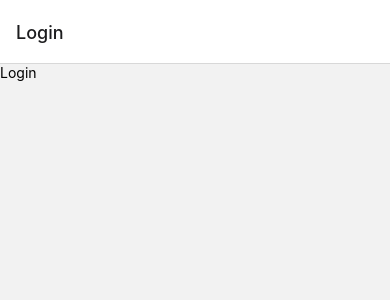
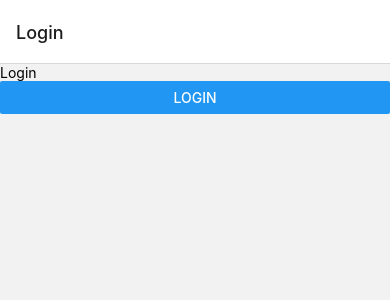
Before and after one commit to Rafid41/React-Native_practice-CRUD, a React Native app: screen /Login in a window 390 px wide. Shown: the top 300 px of the page. Built offline with nearby package versions, Linux system fonts and the light colour scheme.

Commit message:
simple navigation/routing between components

```diff
--- a/App.js
+++ b/App.js
@@ -7,6 +7,7 @@ import Store from "./src/redux/store";
 import { NavigationContainer } from "@react-navigation/native";
 import { createStackNavigator } from "@react-navigation/stack";
 import Login from "./src/Components/Login/Login";
+import NavigationTab from "./src/Components/NavigationTab/NavigationTab";
 
 // main stack  //stack navigationk stack akare shajabe
 const Stack = createStackNavigator();
@@ -17,7 +18,9 @@ export default function App() {
                 {/* Routing ekhane */}
                 <Stack.Navigator>
                     {/* name="Login" navbar e login dekhabe name */}
+                    {/* Stack e kono route add korle ekta props pass hy, eta pore access kora jay */}
                     <Stack.Screen name="Login" component={Login} />
+                    <Stack.Screen name="Home" component={NavigationTab} />
                 </Stack.Navigator>
             </Provider>
         </NavigationContainer>
--- a/src/Components/Login/Login.js
+++ b/src/Components/Login/Login.js
@@ -1,12 +1,19 @@
 // src\Components\Login\Login.js
 
 import React from "react";
-import { View, Text } from "react-native";
+import { View, Text, Button } from "react-native";
 
-const Login = () => {
+const Login = (props) => {
     return (
         <View>
             <Text>Login</Text>
+            <Button
+                title="Login"
+                onPress={() => {
+                    // Stack route er name=="Homme"
+                    props.navigation.navigate("Home");
+                }}
+            />
         </View>
     );
 };
--- /dev/null
+++ b/src/Components/NavigationTab/NavigationTab.js
@@ -0,0 +1,13 @@
+// src\Components\NavigationTab\NavigationTab.js
+import React from "react";
+import { View, Text } from "react-native";
+
+const NavigationTab = (props) => {
+    return (
+        <View>
+            <Text>Navigation Tab</Text>
+        </View>
+    );
+};
+
+export default NavigationTab;
```
